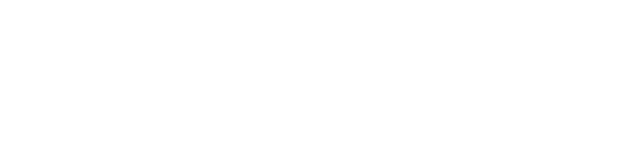
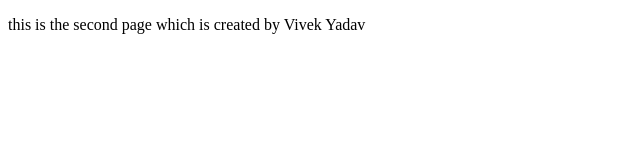
Before and after one commit to vivekyadavverve-hub/sample-2, a plain HTML site: page index.html in a window 1280 px wide. Shown: the whole page, without its empty margins (0-640 px from the left). Drawn offline with Linux system fonts and the light colour scheme.

Commit message:
adding creation info

```diff
--- a/index.html
+++ b/index.html
@@ -6,6 +6,6 @@
     <title>Document</title>
 </head>
 <body>
-
+    <p>this is the second page which is created by Vivek Yadav</p>
 </body>
 </html>
```
